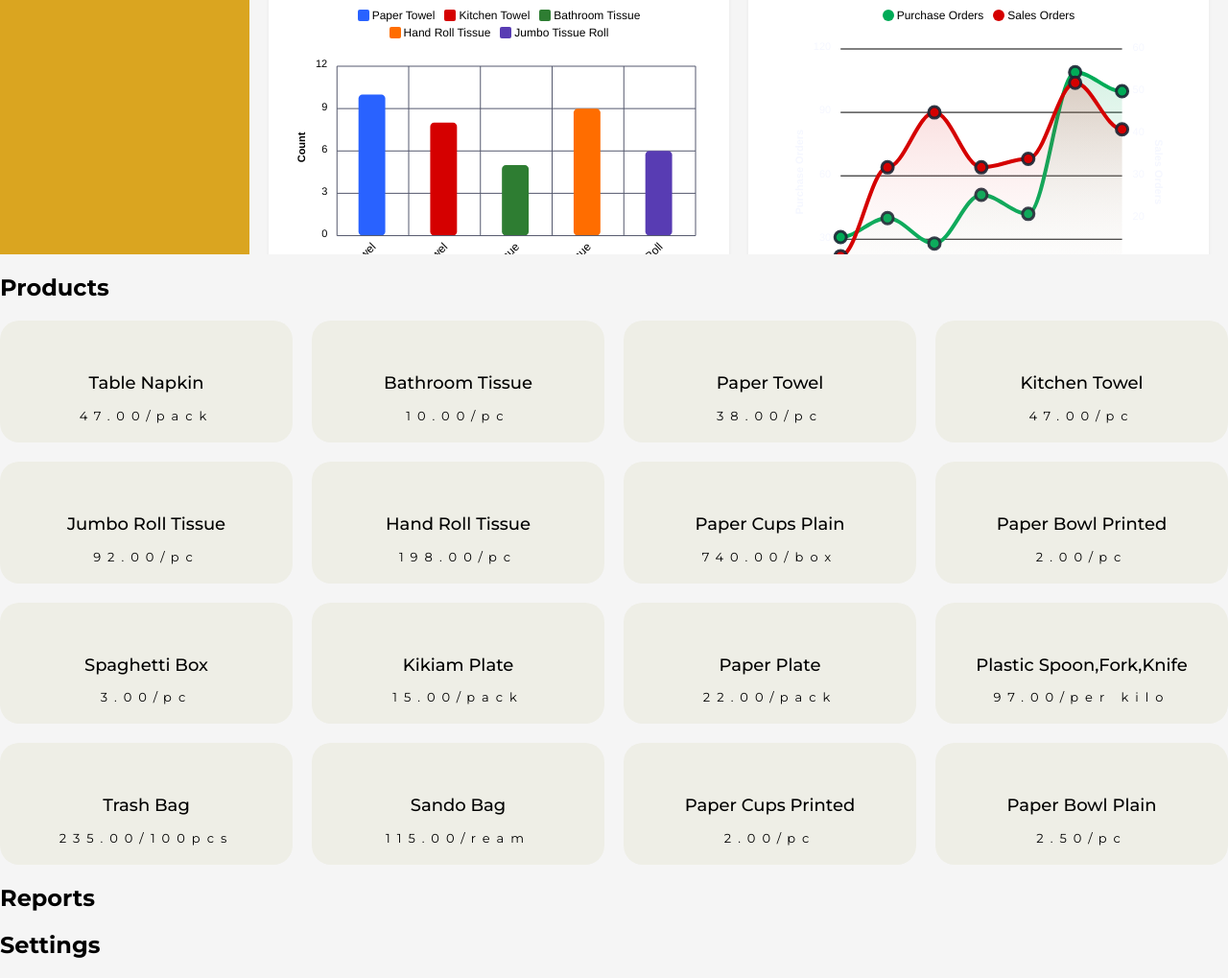
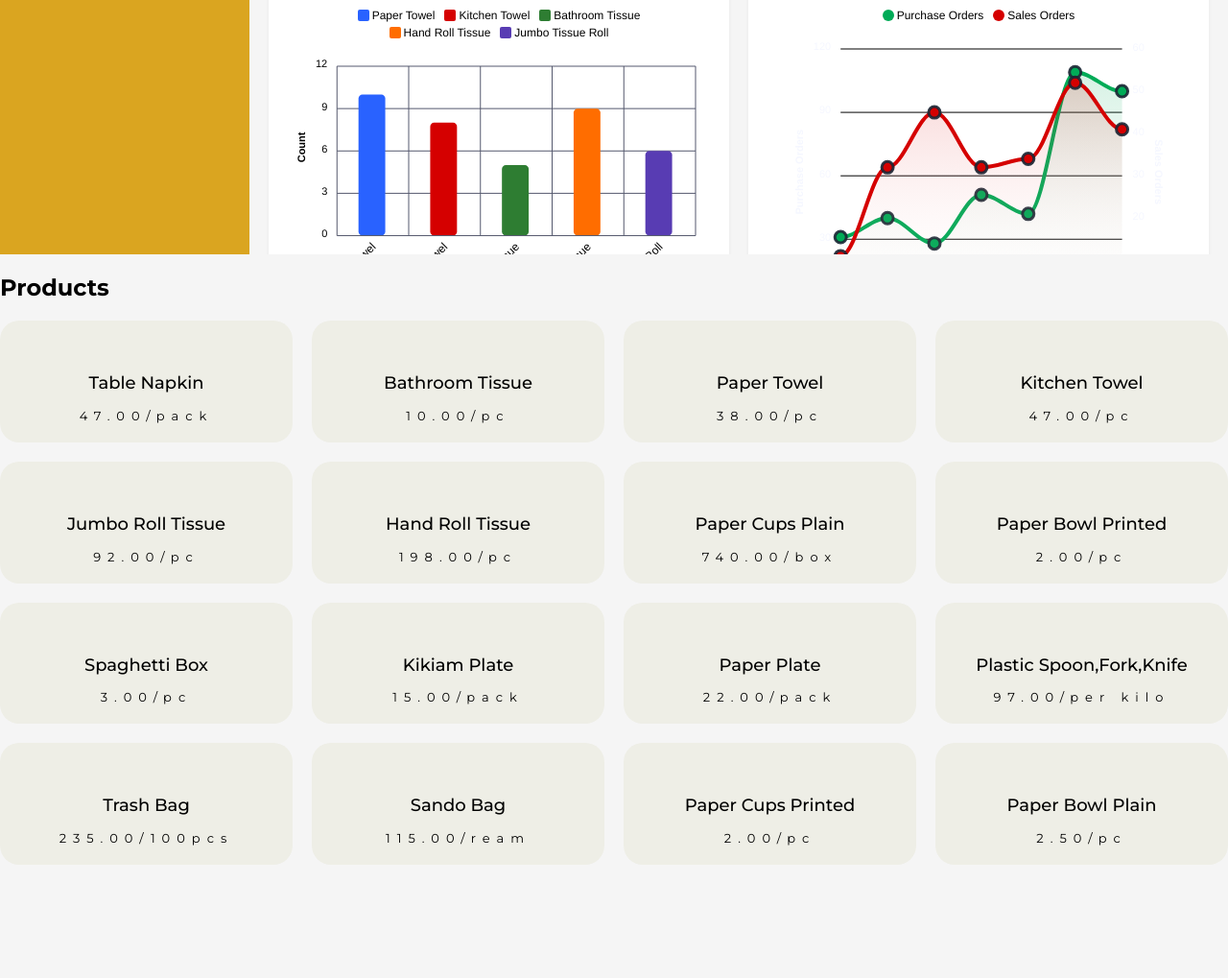
Before and after one commit to ramlittle/Prototype, a plain HTML site: page exweb/index.html in a window 1280 px wide. Shown: the part 535-1554 px from the top of the page at 96% size. After the commit the page ends 1436 px from the top, so only its background shows below. Drawn offline with nearby package versions, Linux system fonts and the light colour scheme.

Commit message:
index.html

```diff
--- a/exweb/index.html
+++ b/exweb/index.html
@@ -77,7 +77,6 @@
         </div>
 
         <div class="main-cards">
-
           <div class="card">
             <div class="card-inner">
               <h3>PRODUCTS</h3>
@@ -233,18 +232,6 @@
         </div>
     </section>
 
-    <section class="Reports" id="Reports">
-        <div class="title">
-            <h1>Reports</h1>
-        </div>
-    </section>
-
-    <section class="Settings" id="Settings">
-        <div class="title">
-            <h1>Settings</h1>
-        </div>
-    </section>
-
     <!-- Scripts -->
     <!-- ApexCharts -->
     <script src="https://cdnjs.cloudflare.com/ajax/libs/apexcharts/3.35.5/apexcharts.min.js"></script>
```
